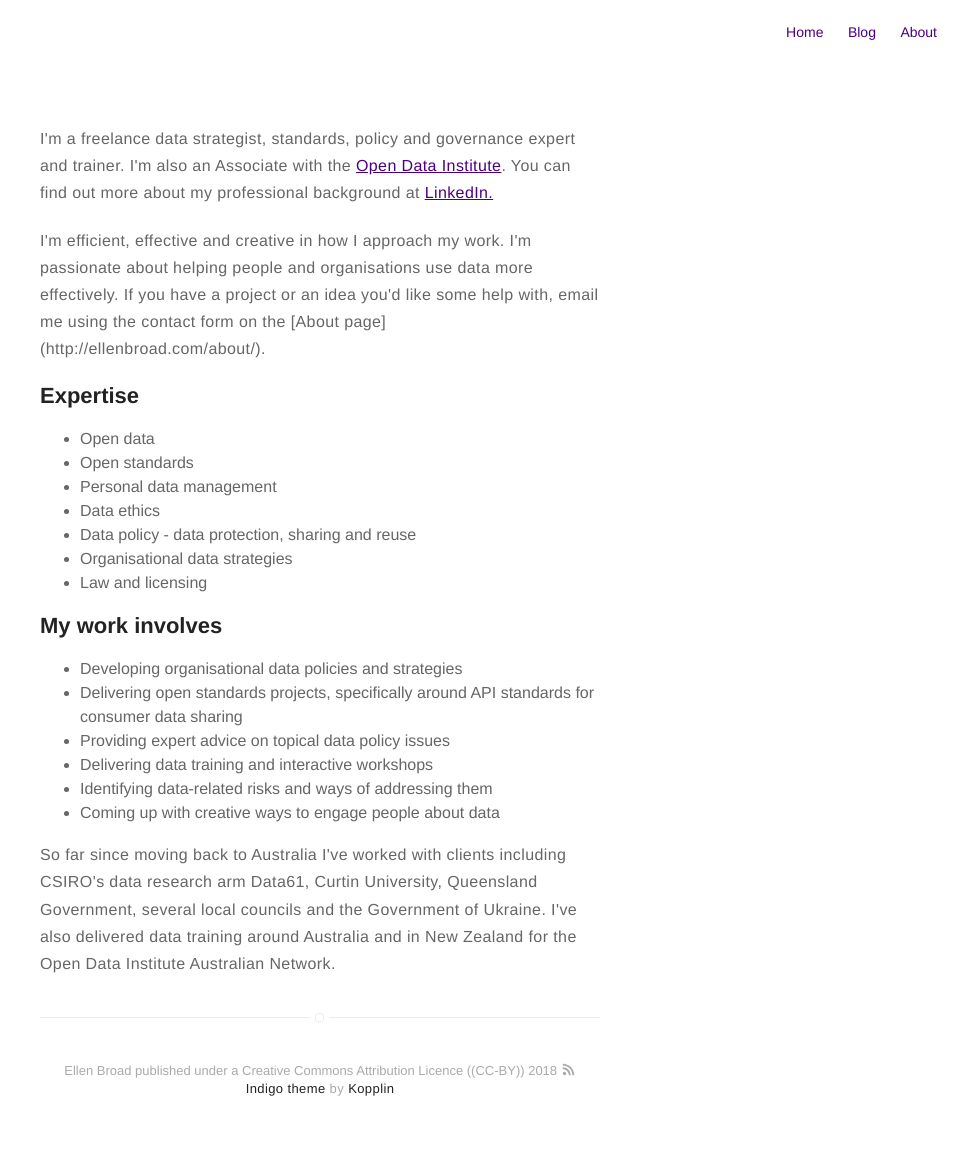
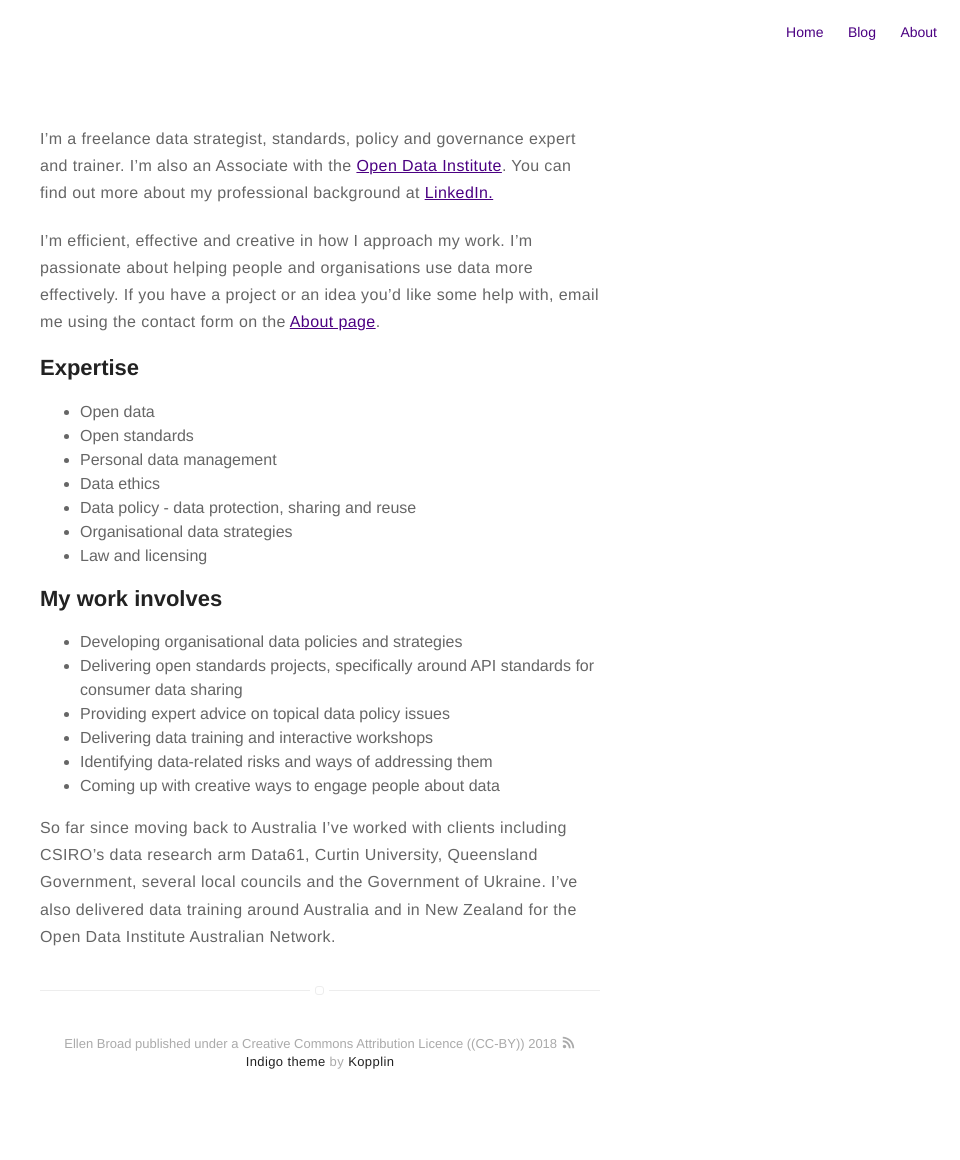
Before and after one commit to ellenbroad/ellenbroadcom, a Jekyll site: the page built from consulting.md, in a window 1280 px wide. Shown: the whole page, without its empty margins (320-1280 px from the left). Built offline with Jekyll 4.4.1, drawn with Linux system fonts in a browser that asks for light colours; after the commit the page ends 1133 px from its top, so only the background shows below that; part of the change alters nothing that is shown.

Commit message:
CONVERT CONSULTING TO MD

```diff
--- a/consulting.md
+++ b/consulting.md
@@ -3,31 +3,44 @@ title: Consulting
 layout: page
 ---
 
-<p> I'm a freelance data strategist, standards, policy and governance expert and trainer. I'm also an Associate with the <a href="https://theodi.org/">Open Data Institute</a>. You can find out more about my professional background at <a href="https://www.linkedin.com/in/ellen-broad-316b6732">LinkedIn.</a></p>
+I'm a freelance data strategist, standards, policy and governance
+expert and trainer. I'm also an Associate with the [Open Data
+Institute]. You can find out more about my professional background at
+[LinkedIn.]
 
-<p>I'm efficient, effective and creative in how I approach my work. I'm passionate about helping people and organisations use data more effectively. If you have a project or an idea you'd like some help with, email me using the contact form on the [About page](http://ellenbroad.com/about/).
+I'm efficient, effective and creative in how I approach my work. I'm
+passionate about helping people and organisations use data more
+effectively. If you have a project or an idea you'd like some help
+with, email me using the contact form on the [About
+page](http://ellenbroad.com/about/).
 
-<h2>Expertise</h2>
+Expertise
+---------
 
-<ul class="skill-list">
-	<li>Open data</li>
-	<li>Open standards</li>
-	<li>Personal data management</li>
-	<li>Data ethics</li>
-	<li>Data policy - data protection, sharing and reuse</li>
-	<li>Organisational data strategies</li>
-	<li>Law and licensing</li>
-</ul>
+-   Open data
+-   Open standards
+-   Personal data management
+-   Data ethics
+-   Data policy - data protection, sharing and reuse
+-   Organisational data strategies
+-   Law and licensing
 
-<h2>My work involves</h2>
+My work involves
+----------------
 
-<ul>
-	<li>Developing organisational data policies and strategies</li>
-	<li>Delivering open standards projects, specifically around API standards for consumer data sharing</li>
-	<li>Providing expert advice on topical data policy issues</li>
-	<li>Delivering data training and interactive workshops</li>
-	<li>Identifying data-related risks and ways of addressing them</li>
-	<li>Coming up with creative ways to engage people about data</li>
-</ul>
+-   Developing organisational data policies and strategies
+-   Delivering open standards projects, specifically around API
+    standards for consumer data sharing
+-   Providing expert advice on topical data policy issues
+-   Delivering data training and interactive workshops
+-   Identifying data-related risks and ways of addressing them
+-   Coming up with creative ways to engage people about data
 
-<p>So far since moving back to Australia I've worked with clients including CSIRO's data research arm Data61, Curtin University, Queensland Government, several local councils and the Government of Ukraine. I've also delivered data training around Australia and in New Zealand for the Open Data Institute Australian Network.</p>
+So far since moving back to Australia I've worked with clients
+including CSIRO's data research arm Data61, Curtin University,
+Queensland Government, several local councils and the Government of
+Ukraine. I've also delivered data training around Australia and in New
+Zealand for the Open Data Institute Australian Network.
+
+  [Open Data Institute]: https://theodi.org/
+  [LinkedIn.]: https://www.linkedin.com/in/ellen-broad-316b6732
```
